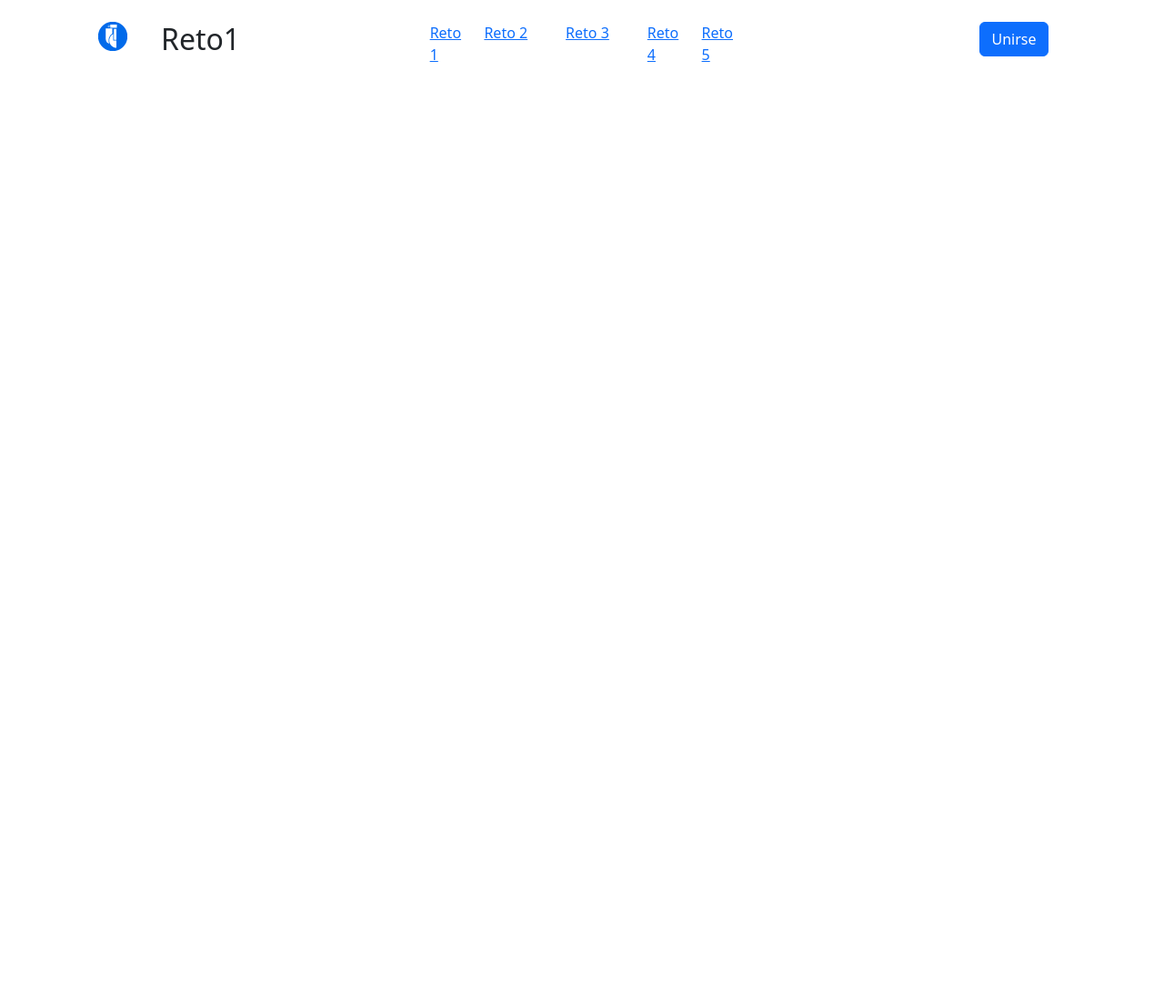
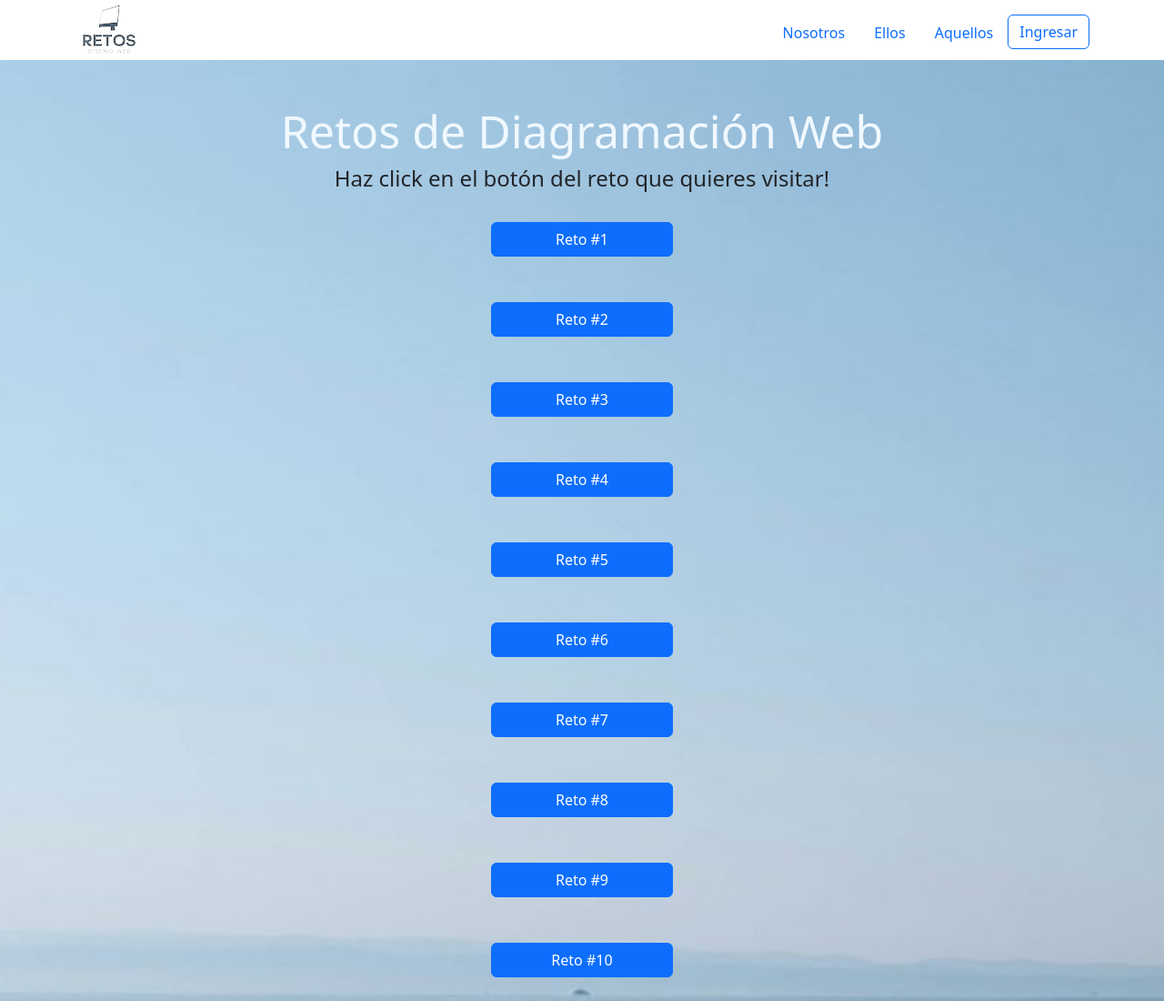
Before and after one commit to rrojasj/DisennoWeb, a plain HTML site: page Tareas/Tarea2/index.html in a window 1280 px wide. Shown: the top 1100 px of the page at 91% size. Before the commit the page ends 800 px from the top, so only its background shows below. Drawn offline with nearby package versions, Linux system fonts and the light colour scheme; a small style sheet from the web is missing.

Commit message:
Reto #7 - Completo

```diff
--- a/Tareas/Tarea2/css/index.css
+++ b/Tareas/Tarea2/css/index.css
@@ -1,15 +1,25 @@
-.space1 {
-    padding: 20px 0px;
+.banner-index {
+    display: flex;
+    align-items: center;
+    background-size: cover;
+    background-position: center;
+    background-image: url('../imgs/dw_t2_index.jpg');
 }
 
-.space2 {
-    padding: 15px 0px;
+.espacio {
+    padding: 1100px 0;
 }
 
-.float-r {
-    float: right;
+
+.banner-index h1 {
+    font-size: 50px;
+    color: aliceblue;
 }
 
-.float-l {
-    float: left;
+.btn-general {
+    padding: 25px 0;
 }
+
+.btn-primary {
+    width: 200px;
+}
--- a/Tareas/Tarea2/css/reto6.css
+++ b/Tareas/Tarea2/css/reto6.css
@@ -19,7 +19,7 @@ h1, h2 {
 }
 
 .espacio {
-    padding: 800px 0;
+    padding: 600px 0;
 }
 
 .btn-general {
--- a/Tareas/Tarea2/index.html
+++ b/Tareas/Tarea2/index.html
@@ -2,58 +2,85 @@
 <html lang="en">
     <head>
         <meta charset="utf-8">
-
-    <!-- ajuste de pantalla responsiva -->
         <meta name="viewport" content="width=device-width, initial-scale=1">
-
-    <title>Plantilla Bootstrap</title>
-
-    <!-- CDN carga del framework Bootstrap -->
+        <title>Menú de Retos</title>
+        <link rel="stylesheet" href="css/index.css">
+        <link rel="icon" href="imgs/favicon.png" type="image/x-con">
         <link href="https://cdn.jsdelivr.net/npm/bootstrap@5.3.2/dist/css/bootstrap.min.css" rel="stylesheet" integrity="sha384-T3c6CoIi6uLrA9TneNEoa7RxnatzjcDSCmG1MXxSR1GAsXEV/Dwwykc2MPK8M2HN" crossorigin="anonymous">
+        <link rel="preconnect" href="https://fonts.gstatic.com">
+        <link href="https://fonts.googleapis.com/css2?family=Righteous&family=Roboto:wght@400;500;700&display=swap" rel="stylesheet">
+        <link rel="stylesheet" href="https://cdnjs.cloudflare.com/ajax/libs/imagehover.css/2.0.0/imagehover.min.css">
     </head>
   <body>
 
-
-    <header class="container-fluid pt-4">
+    <header class="container-fluid">
         <div class="container">
             <div class="row">
-              <div class="col-md-2 col-lg-2">
-                  <div class="container">
-                      <div class="row d-flex justify-content-center">
-                          <div class="col-sm-6 col-md-6 text-center favicon">
-                              <img src="imgs/favicon.png" alt="Cenfotec" class="img-fluid">
+                <div class="col-sm-12 col-md-6 col-lg-6">
+                    <img src="imgs/dw_t2_index_logo2.png" alt="Menu de Retos">
                 </div>
-                          <div class="col-md-6 col-sm-6 text-center logo-font">
-                              <h2>Reto1</h2>
-                          </div>
-                      </div>
-                  </div>
-              </div>
-              <div class="col-md-8 col-lg-8">
-                  <div class="container d-flex justify-content-center header-menu">
-                      <div class="row menu-cols">
-                          <a href="#" class="col-md-2 col-lg-2">Reto 1</a>
-                          <a href="#" class="col-md-3 col-lg-3">Reto 2</a>
-                          <a href="#" class="col-md-3 col-lg-3">Reto 3</a>
-                          <a href="#" class="col-md-2 col-lg-2">Reto 4</a>
-                          <a href="#" class="col-md-2 col-lg-2">Reto 5</a>
-                      </div>
-
-                  </div>
-              </div>
-              <div class="col-sm-2 col-md-2">
-                  <div class="container d-flex justify-content-center">
-                          <button type="button" class="btn btn-primary btn-md text-white">Unirse</button>
-                  </div>
+                <div class="col-sm-12 col-md-6 col-lg-6 pt-3">
+                    <ul class="nav justify-content-end">
+                        <li class="nav-item">
+                          <a class="nav-link active" aria-current="page" href="#">Nosotros</a>
+                        </li>
+                        <li class="nav-item">
+                          <a class="nav-link" href="#">Ellos</a>
+                        </li>
+                        <li class="nav-item">
+                          <a class="nav-link" href="#">Aquellos</a>
+                        </li>
+                        <li class="nav-item">
+                            <button type="button" class="btn btn-outline-primary" onclick="navegarCenfo()">Ingresar</button>
+                        </li>
+                      </ul>
                 </div>
             </div>
         </div>
     </header>
 
+    <section class="banner-index container-fluid pt-5 d-flex justify-content-center espacio">
+        <div>
+            <h1>Retos de Diagramación Web</h1>
+            <h4 class="text-center">Haz click en el botón del reto que quieres visitar!</h4>
 
-    <!-- CDN carga la parte interactiva de componentes -->
+            <div class="btn-general d-flex justify-content-center">
+                <button type="button" id="btnReto1" class="btn btn-primary" onclick="navegarReto(this.id)">Reto #1</button>
+            </div>
+            <div class="btn-general d-flex justify-content-center">
+                <button type="button" id="btnReto2" class="btn btn-primary" onclick="navegarReto(this.id)">Reto #2</button>
+            </div>
+            <div class="btn-general d-flex justify-content-center">
+                <button type="button" id="btnReto3" class="btn btn-primary" onclick="navegarReto(this.id)">Reto #3</button>
+            </div>
+            <div class="btn-general d-flex justify-content-center">
+                <button type="button" id="btnReto4" class="btn btn-primary" onclick="navegarReto(this.id)">Reto #4</button>
+            </div>
+            <div class="btn-general d-flex justify-content-center">
+                <button type="button" id="btnReto5" class="btn btn-primary" onclick="navegarReto(this.id)">Reto #5</button>
+            </div>
+            <div class="btn-general d-flex justify-content-center">
+                <button type="button" id="btnReto6" class="btn btn-primary" onclick="navegarReto(this.id)">Reto #6</button>
+            </div>
+            <div class="btn-general d-flex justify-content-center">
+                <button type="button" id="btnReto7" class="btn btn-primary" onclick="navegarReto(this.id)">Reto #7</button>
+            </div>
+            <div class="btn-general d-flex justify-content-center">
+                <button type="button" id="btnReto8" class="btn btn-primary" onclick="navegarReto(this.id)">Reto #8</button>
+            </div>
+            <div class="btn-general d-flex justify-content-center">
+                <button type="button" id="btnReto9" class="btn btn-primary" onclick="navegarReto(this.id)">Reto #9</button>
+            </div>
+            <div class="btn-general d-flex justify-content-center">
+                <button type="button" id="btnReto10" class="btn btn-primary" onclick="navegarReto(this.id)">Reto #10</button>
+            </div>
+        </div>
+
+    </section>
+
+
     <script src="https://cdn.jsdelivr.net/npm/bootstrap@5.3.2/dist/js/bootstrap.bundle.min.js" integrity="sha384-C6RzsynM9kWDrMNeT87bh95OGNyZPhcTNXj1NW7RuBCsyN/o0jlpcV8Qyq46cDfL" crossorigin="anonymous"></script>
-
+    <script src="js/index.js"></script>
 
 
   </body>
--- /dev/null
+++ b/Tareas/Tarea2/js/index.js
@@ -0,0 +1,40 @@
+`use strict`;
+
+function navegarCenfo(){
+    window.open("https://ucenfotec.ac.cr/", "_blank", "noopener,noreferrer");
+}
+
+function navegarReto(id) {
+    switch (id){
+        case "btnReto1":
+            window.location.href = "reto1.html";
+            break;
+        case "btnReto2":
+            window.location.href = "reto2.html";
+            break;
+        case "btnReto3":
+            window.location.href = "reto3.html";
+            break;
+        case "btnReto4":
+            window.location.href = "reto4.html";
+            break;
+        case "btnReto5":
+            window.location.href = "reto5.html";
+            break;
+        case "btnReto6":
+            window.location.href = "reto6.html";
+            break;
+        case "btnReto7":
+            window.location.href = "reto7.html";
+            break;
+        case "btnReto8":
+            window.location.href = "reto8.html";
+            break;
+        case "btnReto9":
+            window.location.href = "reto9.html";
+            break;
+        case "btnReto10":
+            window.location.href = "reto10.html";
+            break;
+    }
+}
```
Also changed, not shown: Tareas/Tarea2/css/reto7.css (added, +9 -0 lines), Tareas/Tarea2/reto6.html (+2 -2 lines), Tareas/Tarea2/reto7.html (+140 -0 lines), Tareas/Tarea2/imgs/dw_reto7.1.jpg (added), Tareas/Tarea2/imgs/dw_reto7.2.jpg (added), Tareas/Tarea2/imgs/dw_reto7.3.jpg (added), Tareas/Tarea2/imgs/dw_reto7.4.jpg (added), Tareas/Tarea2/imgs/dw_reto7.5.jpg (added), Tareas/Tarea2/imgs/dw_reto7.6.jpg (added), Tareas/Tarea2/imgs/dw_reto7.7.jpg (added), Tareas/Tarea2/imgs/dw_reto7.8.jpg (added), Tareas/Tarea2/imgs/dw_t2_index.jpg (added), Tareas/Tarea2/imgs/dw_t2_index_logo1.png (added), Tareas/Tarea2/imgs/dw_t2_index_logo2.png (added), 1 other file. Lines whose indentation alone changed are shown as unchanged.
